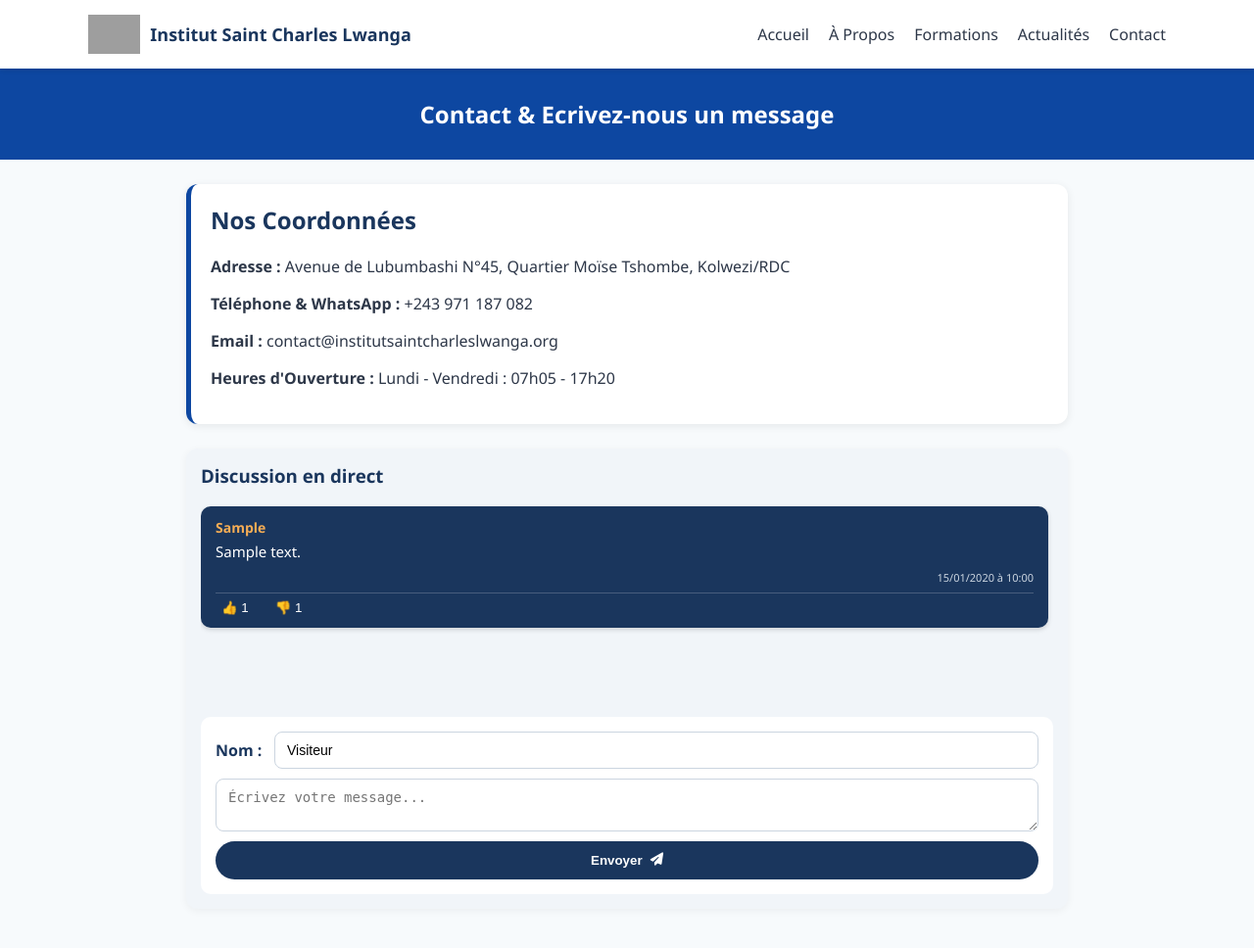
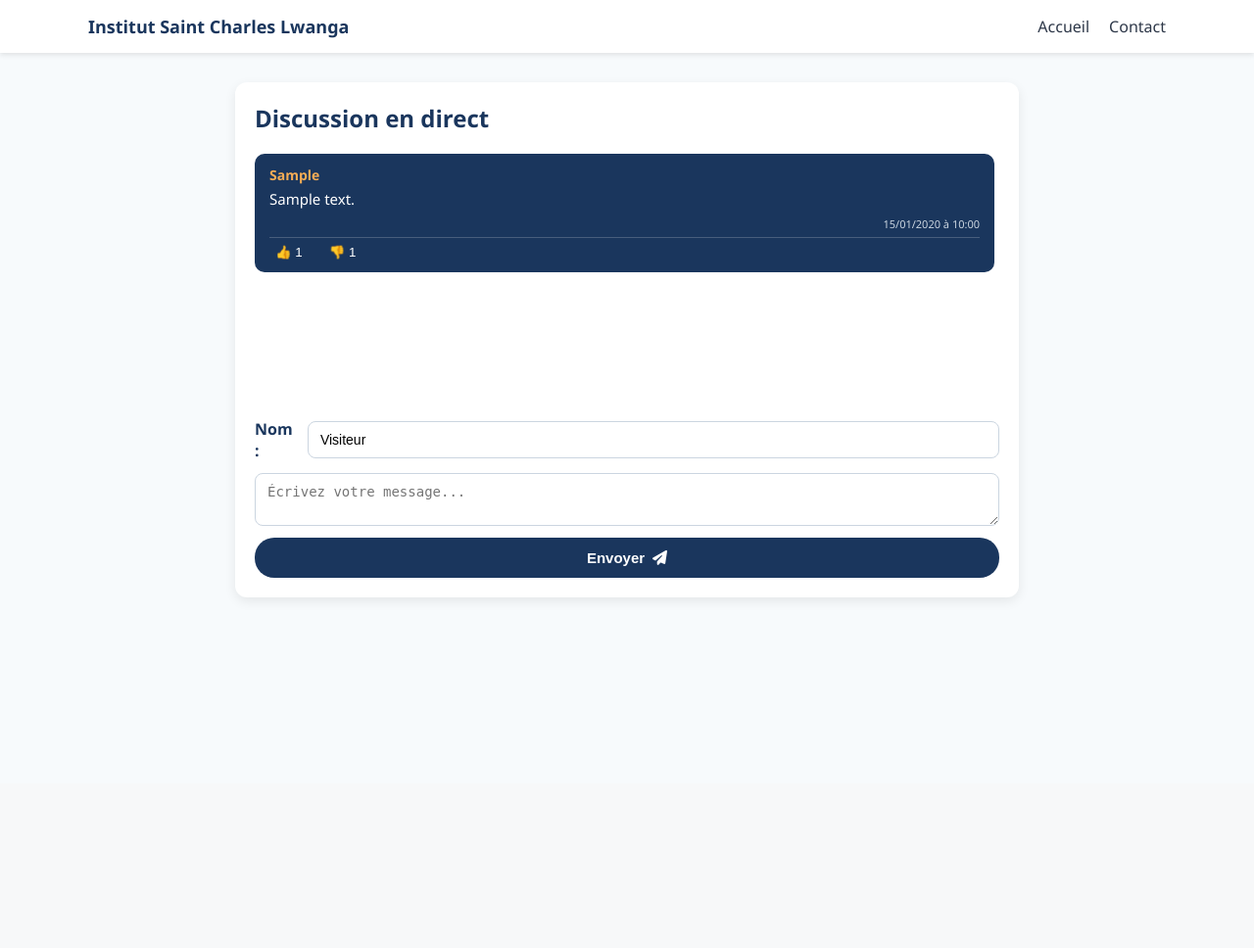
Before and after one commit to marcelomutshaila-hash/Institut-Saint-Charles-Lwanga, a Flask app: page /contact in a window 1280 px wide. Shown: the whole page at 98% size. After the commit the page ends 612 px from the top, so only its background shows below. Run offline with Flask 3, Linux system fonts and the light colour scheme; tables that the repository leaves empty hold one stand-in row (values such as "Sample post"); grey boxes are pictures that could not be loaded.

Commit message:
Refactor contact.html layout and styles
Updated the contact page title and modified styles for the chat container and messages. Adjusted the layout of the navigation header and improved the JavaScript functions for sending and loading messages.

```diff
--- a/templates/contact.html
+++ b/templates/contact.html
@@ -3,18 +3,13 @@
 <head>
     <meta charset="UTF-8">
     <meta name="viewport" content="width=device-width, initial-scale=1.0">
-    <title>Contact & Espace de Discussion - Institut Saint Charles Lwanga</title>
+    <title>Contact - Institut Saint Charles Lwanga</title>
     <link rel="stylesheet" href="https://cdnjs.cloudflare.com/ajax/libs/font-awesome/6.5.1/css/all.min.css">
     <style>
-        body { font-family: 'Segoe UI', Tahoma, Geneva, Verdana, sans-serif; margin: 0; padding: 0; background-color: #f7fafc; color: #2d3748; }
-
-        /* HEADER & NAVIGATION */
+        body { font-family: 'Segoe UI', Tahoma, Geneva, Verdana, sans-serif; margin: 0; background-color: #f7fafc; color: #2d3748; }
         header { background-color: #ffffff; box-shadow: 0 2px 5px rgba(0,0,0,0.1); position: sticky; top: 0; z-index: 1000; }
         .nav-container { display: flex; justify-content: space-between; align-items: center; padding: 15px 20px; max-width: 1100px; margin: 0 auto; }
-        .logo-title { display: flex; align-items: center; gap: 10px; text-decoration: none; color: #1a365d; font-weight: bold; font-size: 18px; }
-        .logo-title img { height: 40px; }
-
-        /* Menu Hamburger Mobile */
+        .logo-title { text-decoration: none; color: #1a365d; font-weight: bold; font-size: 18px; }
         .menu-toggle { font-size: 24px; color: #1a365d; cursor: pointer; display: none; background: none; border: none; }
         .nav-links { display: flex; gap: 20px; list-style: none; margin: 0; padding: 0; }
         .nav-links a { text-decoration: none; color: #2d3748; font-weight: 500; }
@@ -26,90 +21,51 @@
             .nav-links li { text-align: center; padding: 10px 0; }
         }
 
-        /* BANNIÈRE & CONTENEURS */
-        .banner { background-color: #0d47a1; color: white; text-align: center; padding: 30px 20px; margin-bottom: 25px; }
-        .banner h1 { margin: 0; font-size: 24px; }
-        .container { max-width: 900px; margin: 0 auto; padding: 0 15px 40px 15px; }
-        .card { background: white; padding: 20px; border-radius: 12px; box-shadow: 0 2px 8px rgba(0,0,0,0.08); margin-bottom: 25px; border-left: 5px solid #0d47a1; }
-
-        /* ESPACE DISCUSSION */
-        .chat-container { background: #f1f5f9; border-radius: 12px; padding: 15px; box-shadow: 0 2px 8px rgba(0,0,0,0.05); }
-        .chat-messages { min-height: 200px; max-height: 400px; overflow-y: auto; padding-right: 5px; margin-bottom: 15px; }
-        .chat-input-zone { display: flex; flex-direction: column; gap: 10px; background: white; padding: 15px; border-radius: 10px; }
+        .container { max-width: 800px; margin: 30px auto; padding: 0 15px; }
+        .chat-container { background: #ffffff; border-radius: 12px; padding: 20px; box-shadow: 0 4px 12px rgba(0,0,0,0.08); }
+        .chat-messages { min-height: 250px; max-height: 450px; overflow-y: auto; margin-bottom: 20px; padding-right: 5px; }
+        .chat-input-zone { display: flex; flex-direction: column; gap: 12px; }
         .chat-input-zone input, .chat-input-zone textarea { width: 100%; padding: 10px 12px; border: 1px solid #cbd5e0; border-radius: 8px; font-size: 14px; box-sizing: border-box; }
-        .send-btn { background-color: #1a365d; color: white; border: none; padding: 12px 20px; border-radius: 20px; font-weight: bold; cursor: pointer; display: flex; align-items: center; justify-content: center; gap: 8px; }
+        .send-btn { background-color: #1a365d; color: white; border: none; padding: 12px; border-radius: 20px; font-weight: bold; cursor: pointer; display: flex; align-items: center; justify-content: center; gap: 8px; font-size: 15px; }
     </style>
 </head>
 <body>
 
-    <!-- NAVIGATION -->
     <header>
         <div class="nav-container">
-            <a href="/" class="logo-title">
-                <img src="/static/logo.png" alt="Logo" onerror="this.style.display='none'">
-                <span>Institut Saint Charles Lwanga</span>
-            </a>
-            <button class="menu-toggle" id="menuToggle">
-                <i class="fas fa-bars"></i>
-            </button>
+            <a href="/" class="logo-title">Institut Saint Charles Lwanga</a>
+            <button class="menu-toggle" id="menuToggle"><i class="fas fa-bars"></i></button>
             <ul class="nav-links" id="navLinks">
                 <li><a href="/">Accueil</a></li>
-                <li><a href="/apropos">À Propos</a></li>
-                <li><a href="/formations">Formations</a></li>
-                <li><a href="/actualites">Actualités</a></li>
                 <li><a href="/contact">Contact</a></li>
             </ul>
         </div>
     </header>
 
-    <div class="banner">
-        <h1>Contact & Ecrivez-nous un message </h1>
-    </div>
+    <div class="container">
+        <div class="chat-container">
+            <h2 style="color: #1a365d; margin-top: 0;">Discussion en direct</h2>
 
-    <div class="container">
-        <!-- COORDONNÉES -->
-        <div class="card">
-            <h2 style="color: #1a365d; margin-top:0;">Nos Coordonnées</h2>
-            <p><strong>Adresse :</strong> Avenue de Lubumbashi N°45, Quartier Moïse Tshombe, Kolwezi/RDC</p>
-            <p><strong>Téléphone & WhatsApp :</strong> +243 971 187 082</p>
-            <p><strong>Email :</strong> contact@institutsaintcharleslwanga.org</p>
-            <p><strong>Heures d'Ouverture :</strong> Lundi - Vendredi : 07h05 - 17h20</p>
-        </div>
-
-        <!-- TCHAT PUBLIC -->
-        <div class="chat-container">
-            <h3 style="margin-top:0; color: #1a365d;">Discussion en direct</h3>
-
-            <div class="chat-messages" id="zone-chat-messages">
-                <!-- Messages affichés dynamiquement -->
-            </div>
+            <div class="chat-messages" id="zone-chat-messages"></div>
 
             <div class="chat-input-zone">
                 <div style="display: flex; align-items: center; gap: 10px;">
-                    <strong style="color:#1a365d; min-width: 50px;">Nom :</strong>
+                    <strong style="color:#1a365d;">Nom :</strong>
                     <input type="text" id="senderInput" placeholder="Votre nom..." value="Visiteur">
                 </div>
                 <textarea id="messageInput" rows="2" placeholder="Écrivez votre message..."></textarea>
-                <button class="send-btn" id="btnEnvoyer" onclick="envoyerMessage()">
-                    Envoyer <i class="fas fa-paper-plane"></i>
-                </button>
+                <button class="send-btn" onclick="envoyerMessage()">Envoyer <i class="fas fa-paper-plane"></i></button>
             </div>
         </div>
     </div>
 
-    <!-- SCRIPT JAVASCRIPT BLINDÉ -->
     <script>
-        // 1. MENU HAMBURGER MOBILE
+        // Menu Hamburger
         const menuToggle = document.getElementById('menuToggle');
         const navLinks = document.getElementById('navLinks');
+        if (menuToggle) menuToggle.onclick = () => navLinks.classList.toggle('active');
 
-        if (menuToggle && navLinks) {
-            menuToggle.onclick = function() {
-                navLinks.classList.toggle('active');
-            };
-        }
-
-        // 2. RECUPERER LES MESSAGES
+        // Charger les messages
         async function chargerTousLesMessages() {
             try {
                 const response = await fetch('/api/get_messages?t=' + new Date().getTime());
@@ -117,112 +73,59 @@
 
                 const zoneChat = document.getElementById('zone-chat-messages');
                 if (!zoneChat) return;
-
                 zoneChat.innerHTML = '';
 
                 messages.forEach(msg => {
                     const div = document.createElement('div');
+                    const estAdmin = msg.sender && msg.sender.toLowerCase().includes('admin');
 
-    // Vérification si c'est un message administrateur
-    const estAdmin = msg.sender && (msg.sender.toLowerCase().includes('admin'));
-
-    // Style du bloc (Bordure dorée si Admin)
                     div.style.backgroundColor = '#1a365d';
                     div.style.color = '#ffffff';
                     div.style.borderRadius = '10px';
                     div.style.padding = '12px 15px';
                     div.style.marginBottom = '12px';
-    div.style.boxShadow = '0 2px 5px rgba(0,0,0,0.15)';
-    if (estAdmin) {
-        div.style.borderLeft = '6px solid #f6ad55'; // Ligne dorée pour l'Admin
-    }
+                    if (estAdmin) div.style.borderLeft = '6px solid #f6ad55';
 
-    const nomExpediteur = msg.sender || 'Visiteur';
-    const dateHeure = msg.datetime_str || '';
-
-    // Badge spécial pour l'Administrateur
                     const badgeAdmin = estAdmin ? '<span style="background-color: #f6ad55; color: #1a365d; font-size: 10px; font-weight: bold; padding: 2px 6px; border-radius: 4px; margin-left: 8px;">ADMIN</span>' : '';
 
                     div.innerHTML = `
                         <div style="font-weight: bold; font-size: 14px; color: #f6ad55; margin-bottom: 5px; display: flex; align-items: center;">
-            ${nomExpediteur} ${badgeAdmin}
+                            ${msg.sender || 'Visiteur'} ${badgeAdmin}
                         </div>
-
-        <div style="font-size: 15px; color: #ffffff; line-height: 1.4; margin-bottom: 8px;">
-            ${msg.message}
-        </div>
-
-        <div style="text-align: right; font-size: 11px; color: #cbd5e0; margin-bottom: 8px;">
-            ${dateHeure}
-        </div>
-
+                        <div style="font-size: 15px; color: #ffffff; margin-bottom: 8px;">${msg.message}</div>
+                        <div style="text-align: right; font-size: 11px; color: #cbd5e0;">${msg.datetime_str || ''}</div>
                         <hr style="border: 0; border-top: 1px solid rgba(255, 255, 255, 0.2); margin: 6px 0;">
-
-        <div style="display: flex; gap: 15px; align-items: center; font-size: 13px; margin-top: 6px;">
-            <button onclick="aimerMessage(${msg.id})" style="border:none; background:none; cursor:pointer; color: #ffffff;">
-                👍 <span>${msg.likes || 0}</span>
-            </button>
-            <button onclick="pasAimerMessage(${msg.id})" style="border:none; background:none; cursor:pointer; color: #ffffff;">
-                👎 <span>${msg.dislikes || 0}</span>
-            </button>
+                        <div style="display: flex; gap: 15px; align-items: center; font-size: 13px;">
+                            <button onclick="aimerMessage(${msg.id})" style="border:none; background:none; cursor:pointer; color: #ffffff;">👍 <span>${msg.likes || 0}</span></button>
+                            <button onclick="pasAimerMessage(${msg.id})" style="border:none; background:none; cursor:pointer; color: #ffffff;">👎 <span>${msg.dislikes || 0}</span></button>
                         </div>
                     `;
-
                     zoneChat.appendChild(div);
                 });
-
-            } catch (error) {
-                console.error("Erreur de chargement :", error);
-            }
+            } catch (error) { console.error("Erreur de chargement :", error); }
         }
 
-        // 3. ENVOYER UN MESSAGE
+        // Envoyer message
         async function envoyerMessage() {
-            const senderField = document.getElementById('senderInput');
-            const messageField = document.getElementById('messageInput');
+            const sender = document.getElementById('senderInput').value.trim() || 'Visiteur';
+            const messageInput = document.getElementById('messageInput');
+            const message = messageInput.value.trim();
 
-            const sender = senderField ? senderField.value.trim() : 'Visiteur';
-            const message = messageField ? messageField.value.trim() : '';
+            if (!message) return alert("Veuillez inscrire un message.");
 
-            if (!message) {
-                alert("Veuillez saisir un message.");
-                return;
-            }
-
-            try {
-                const response = await fetch('/api/send_message', {
+            await fetch('/api/send_message', {
                 method: 'POST',
                 headers: { 'Content-Type': 'application/json' },
                 body: JSON.stringify({ sender: sender, message: message })
             });
 
-                if (response.ok) {
-                    messageField.value = '';
+            messageInput.value = '';
             chargerTousLesMessages();
-                } else {
-                    alert("Erreur lors de l'envoi.");
-                }
-            } catch (error) {
-                console.error("Erreur d'envoi :", error);
-            }
         }
 
-        // 4. RÉACTIONS (LIKES / DISLIKES)
-        async function aimerMessage(id) {
-            try {
-                await fetch(`/api/like_message/${id}`, { method: 'POST' });
-                chargerTousLesMessages();
-            } catch (e) { console.error(e); }
-        }
+        async function aimerMessage(id) { await fetch(`/api/like_message/${id}`, { method: 'POST' }); chargerTousLesMessages(); }
+        async function pasAimerMessage(id) { await fetch(`/api/dislike_message/${id}`, { method: 'POST' }); chargerTousLesMessages(); }
 
-        async function pasAimerMessage(id) {
-            try {
-                await fetch(`/api/dislike_message/${id}`, { method: 'POST' });
-                chargerTousLesMessages();
-            } catch (e) { console.error(e); }
-        }
-
-        // Lancement
         setInterval(chargerTousLesMessages, 3000);
         chargerTousLesMessages();
     </script>
```
Lines whose indentation alone changed are shown as unchanged.
